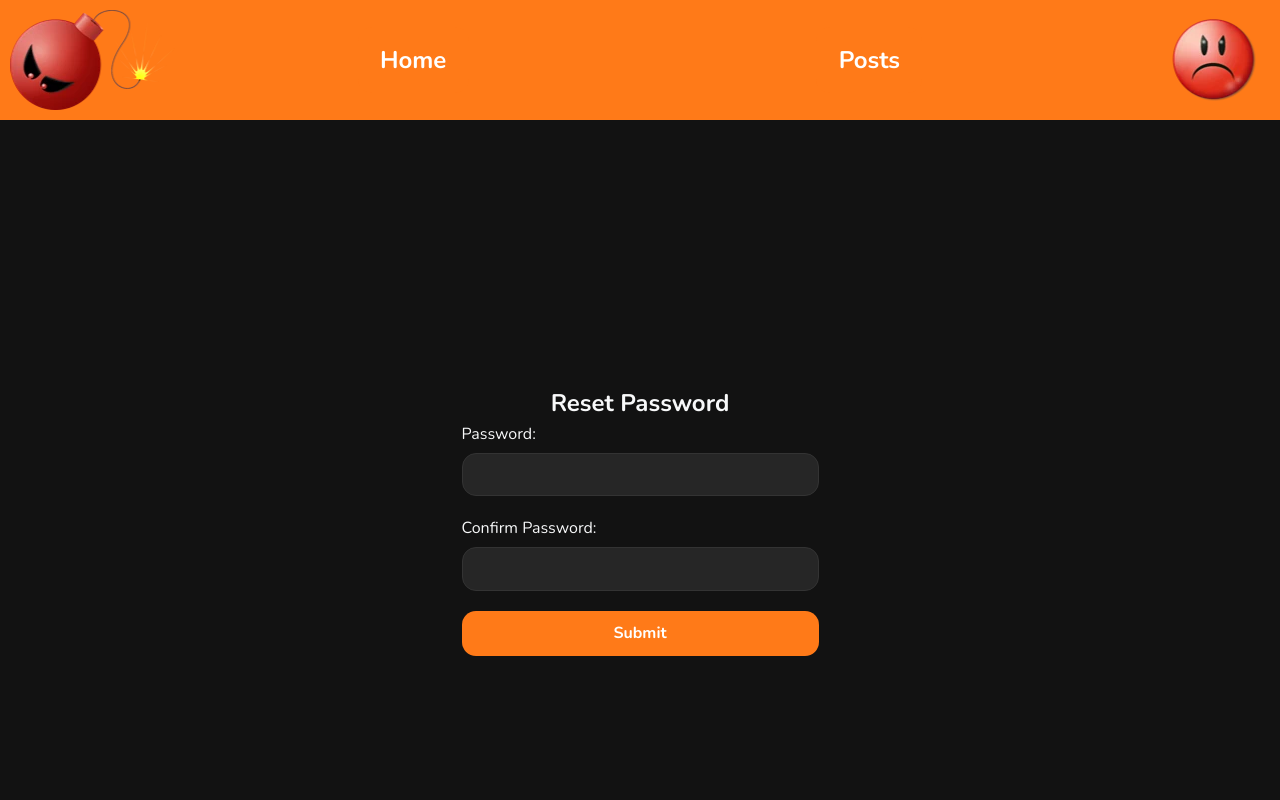
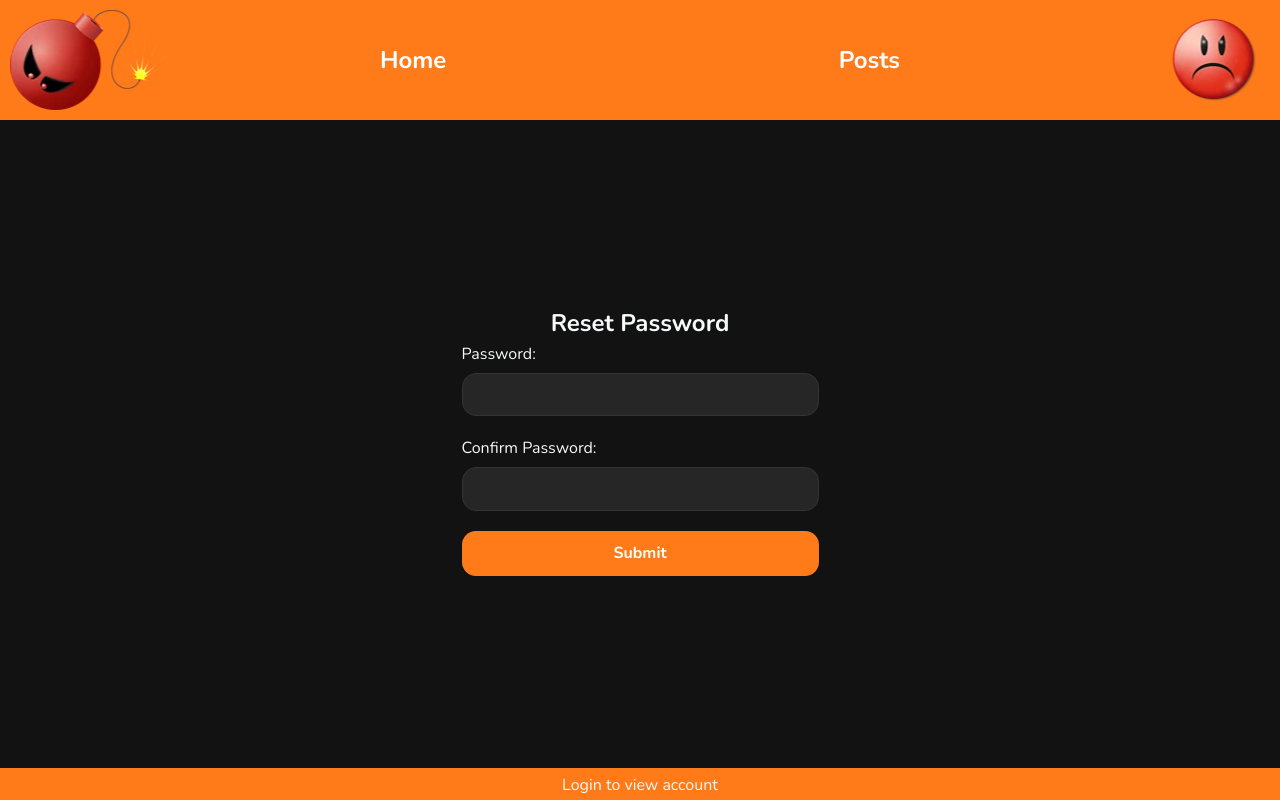
Before and after one commit to Ladzsz/Lad-clubhouse, a React (Vite) app in the folder frontend/: page /reset-password/1 in a window 1280 px wide. Shown: the top 800 px of the page. Built offline with nearby package versions, Linux system fonts and the light colour scheme; no server answers.

Commit message:
updated form styles

```diff
--- a/frontend/src/assets/styles/signup.css
+++ b/frontend/src/assets/styles/signup.css
@@ -6,7 +6,7 @@
   flex-direction: column;
   justify-content: center;
   align-items: center;
-  min-height: 100vh;
+  min-height: 80vh;
 }
 
 .form-container > h2 {
```
